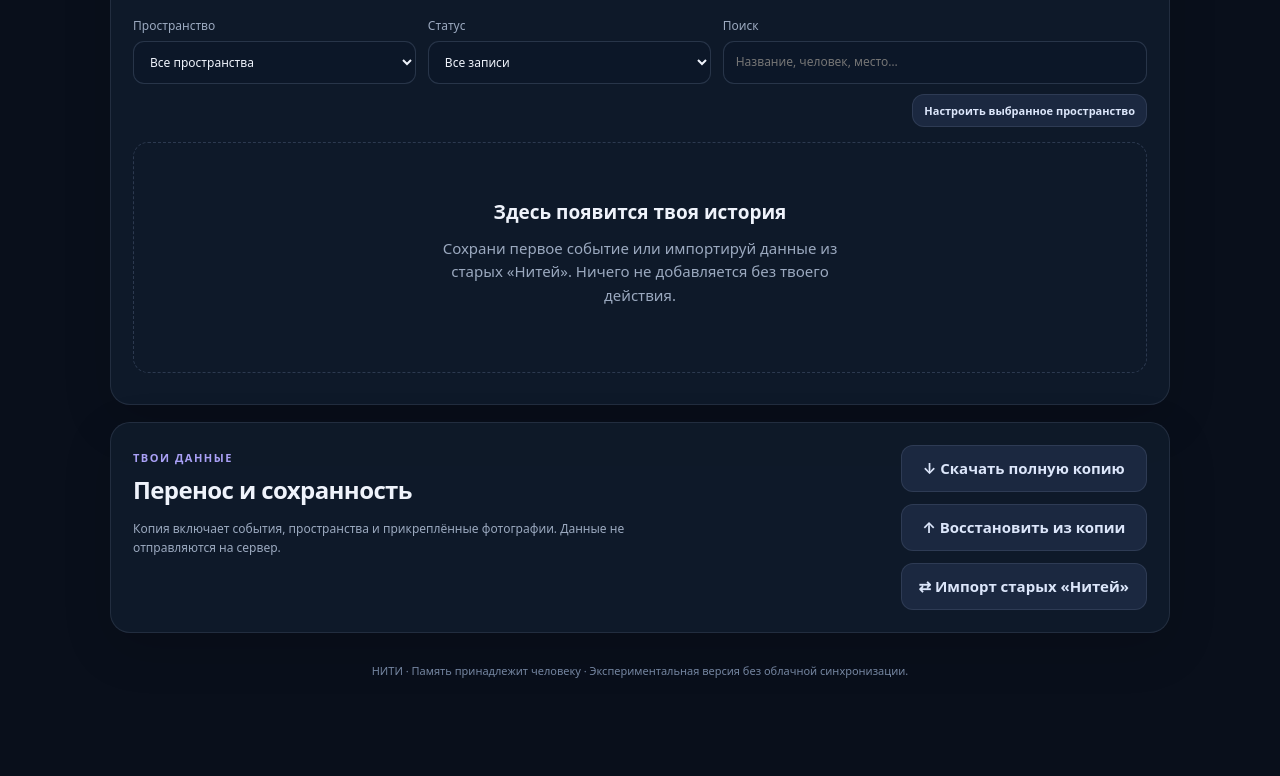
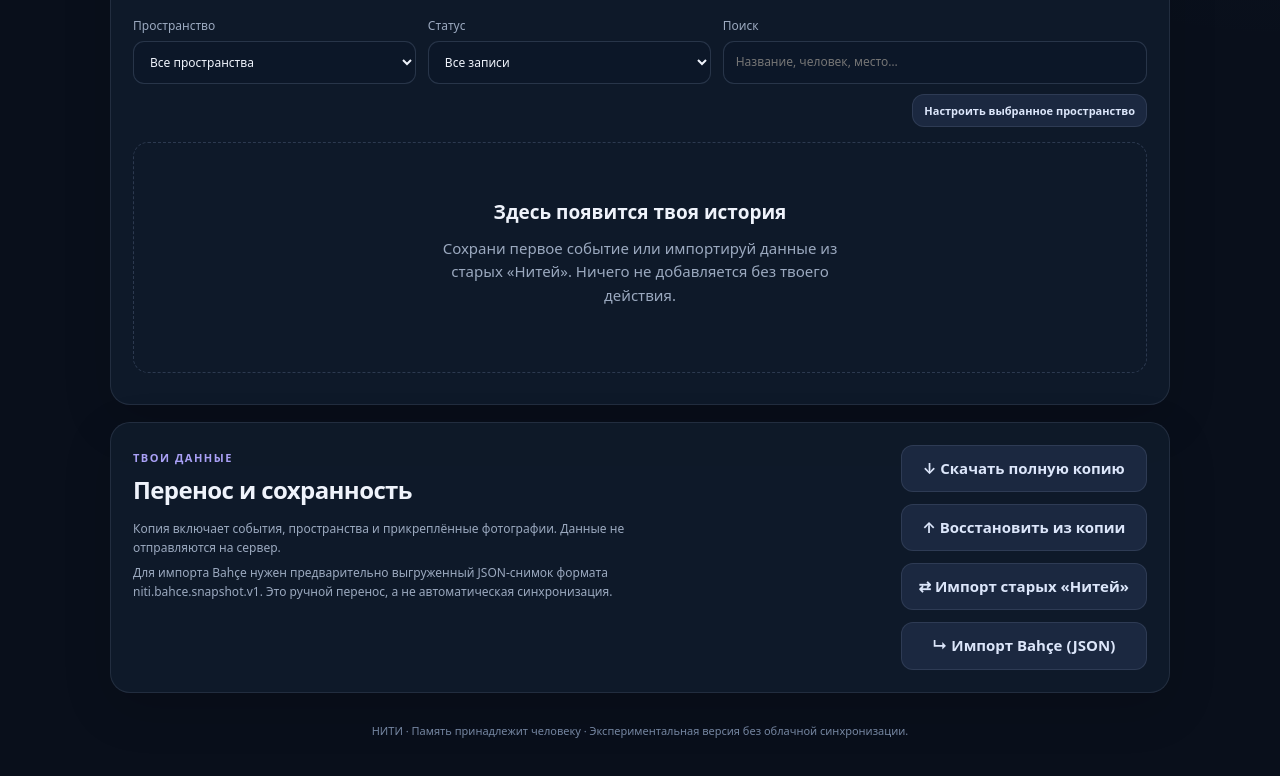
Before and after one commit to permlightstone-cyber/Niti, a plain HTML site: page memory.html in a window 1280 px wide. Shown: the part 1138-1914 px from the top of the page. Drawn offline with Linux system fonts and the light colour scheme.

Commit message:
feat(memory): add opt-in local Bahçe import selector with clear sync disclaimer

```diff
--- a/memory.html
+++ b/memory.html
@@ -70,12 +70,15 @@
     <div id="memoryResults" class="results" aria-live="polite"><div class="empty">Загружаем память…</div></div>
   </section>
   <section class="surface controls">
-    <div><span class="eyebrow">ТВОИ ДАННЫЕ</span><h2>Перенос и сохранность</h2><p>Копия включает события, пространства и прикреплённые фотографии. Данные не отправляются на сервер.</p></div>
+    <div><span class="eyebrow">ТВОИ ДАННЫЕ</span><h2>Перенос и сохранность</h2><p>Копия включает события, пространства и прикреплённые фотографии. Данные не отправляются на сервер.</p>
+      <p class="help">Для импорта Bahçe нужен предварительно выгруженный JSON-снимок формата niti.bahce.snapshot.v1. Это ручной перенос, а не автоматическая синхронизация.</p></div>
     <div class="control-buttons">
       <button id="backupBtn" class="secondary">↓ Скачать полную копию</button>
       <button id="restoreBtn" class="secondary">↑ Восстановить из копии</button>
       <button id="legacyBtn" class="secondary">⇄ Импорт старых «Нитей»</button>
+      <button id="bahceImportBtn" class="secondary">↳ Импорт Bahçe (JSON)</button>
       <input type="file" id="backupFile" accept=".json,application/json" hidden>
+      <input type="file" id="bahceFile" accept=".json,application/json" hidden>
     </div>
   </section>
   <footer>НИТИ · Память принадлежит человеку · Экспериментальная версия без облачной синхронизации.</footer>
```
